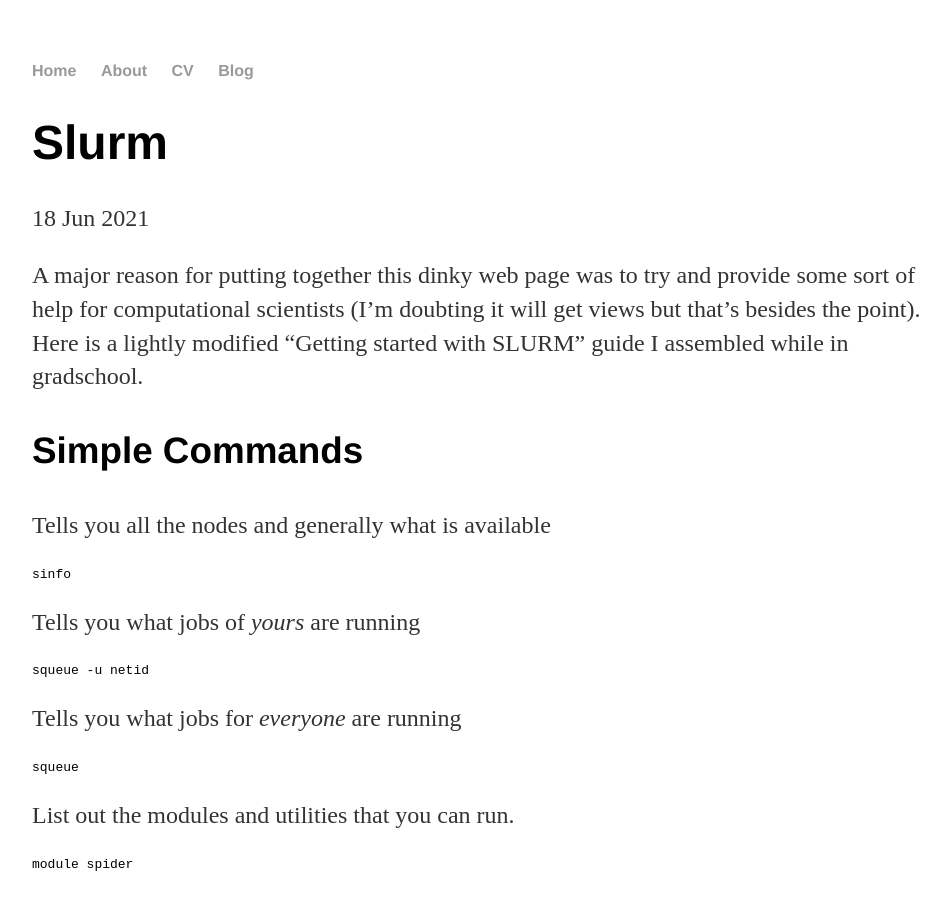
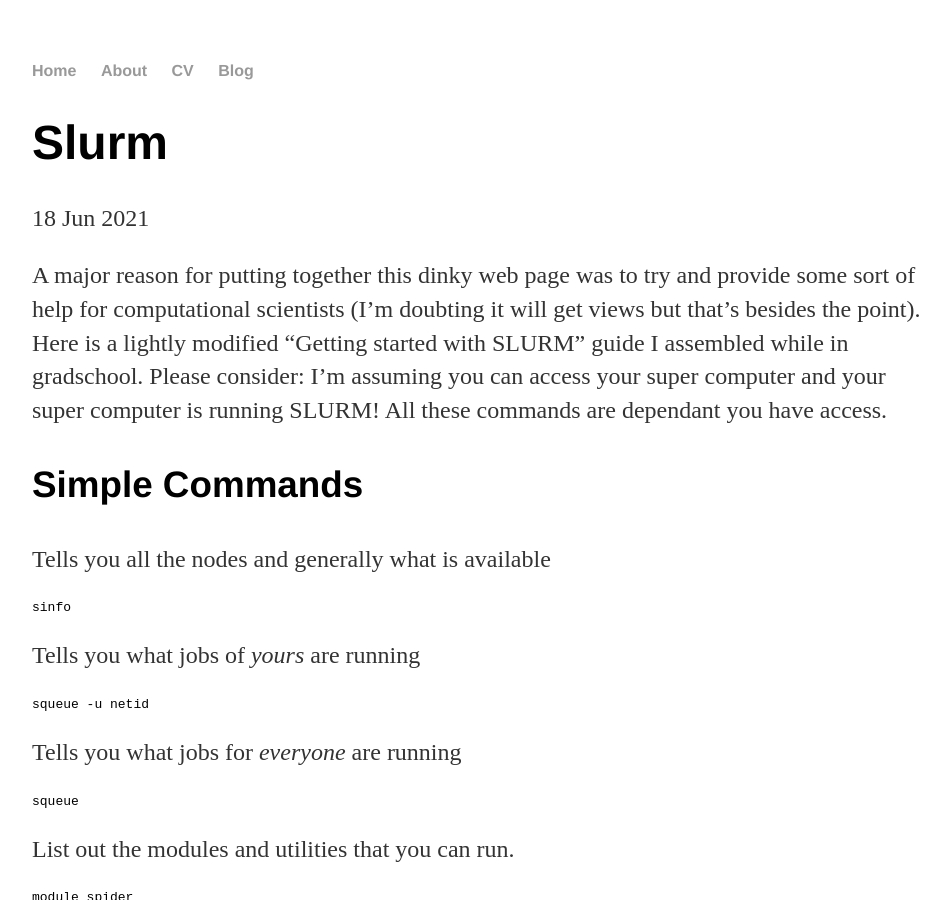
Before and after one commit to lms464/LiamsBlog, a Jekyll site: the page built from _posts/2021-06-18-Slurm.md, in a window 1280 px wide and 900 px high. Shown: the whole window, without its empty margins (160-1110 px from the left). Built offline with Jekyll 4.4.1, drawn with Linux system fonts in a browser that asks for light colours; our own code applies the rules of GitHub Pages for plain Markdown files.

Commit message:
Update 2021-06-18-Slurm.md

```diff
--- a/_posts/2021-06-18-Slurm.md
+++ b/_posts/2021-06-18-Slurm.md
@@ -1,4 +1,4 @@
-A major reason for putting together this dinky web page was to try and provide some sort of help for computational scientists (I'm doubting it will get views but that's besides the point). Here is a lightly modified "Getting started with SLURM" guide I assembled while in gradschool.
+A major reason for putting together this dinky web page was to try and provide some sort of help for computational scientists (I'm doubting it will get views but that's besides the point). Here is a lightly modified "Getting started with SLURM" guide I assembled while in gradschool. Please consider: I'm assuming you can access your super computer and your super computer is running SLURM! All these commands are dependant you have access.
 
 ### Simple Commands
 
```
